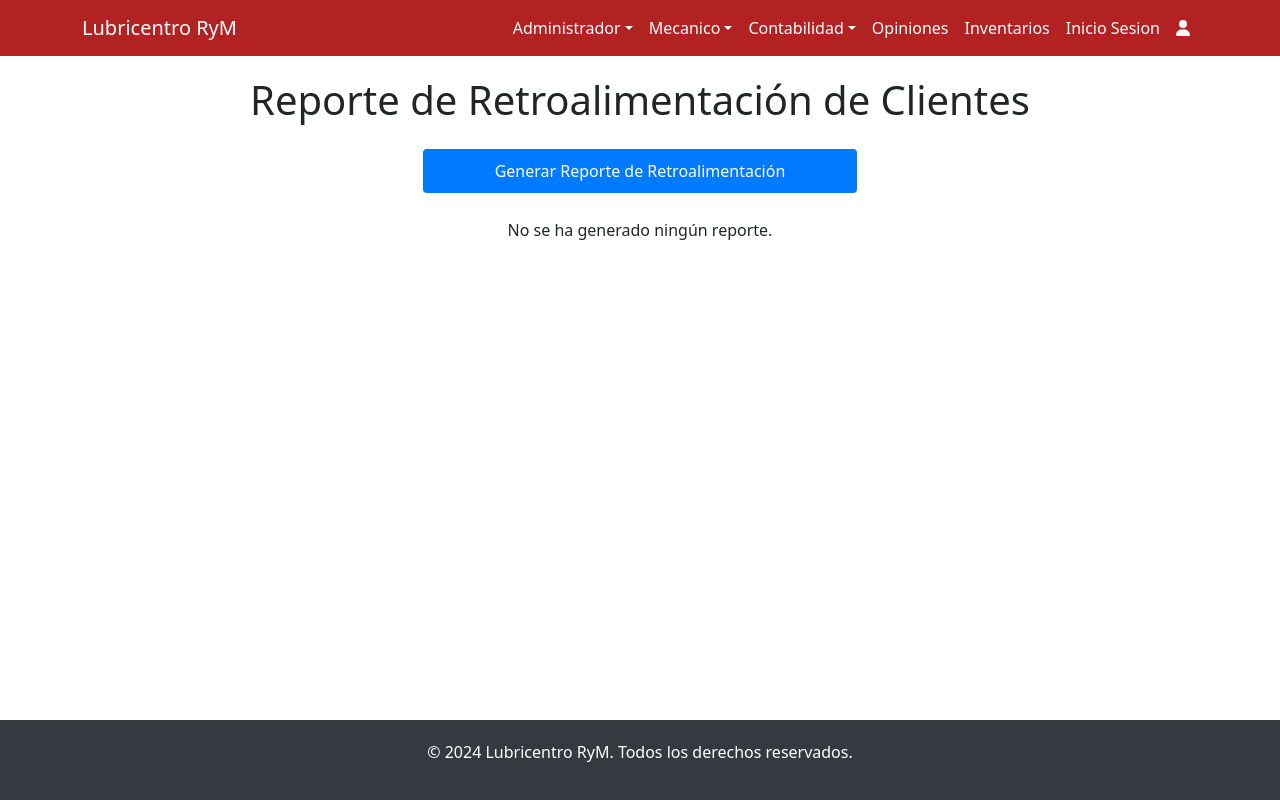
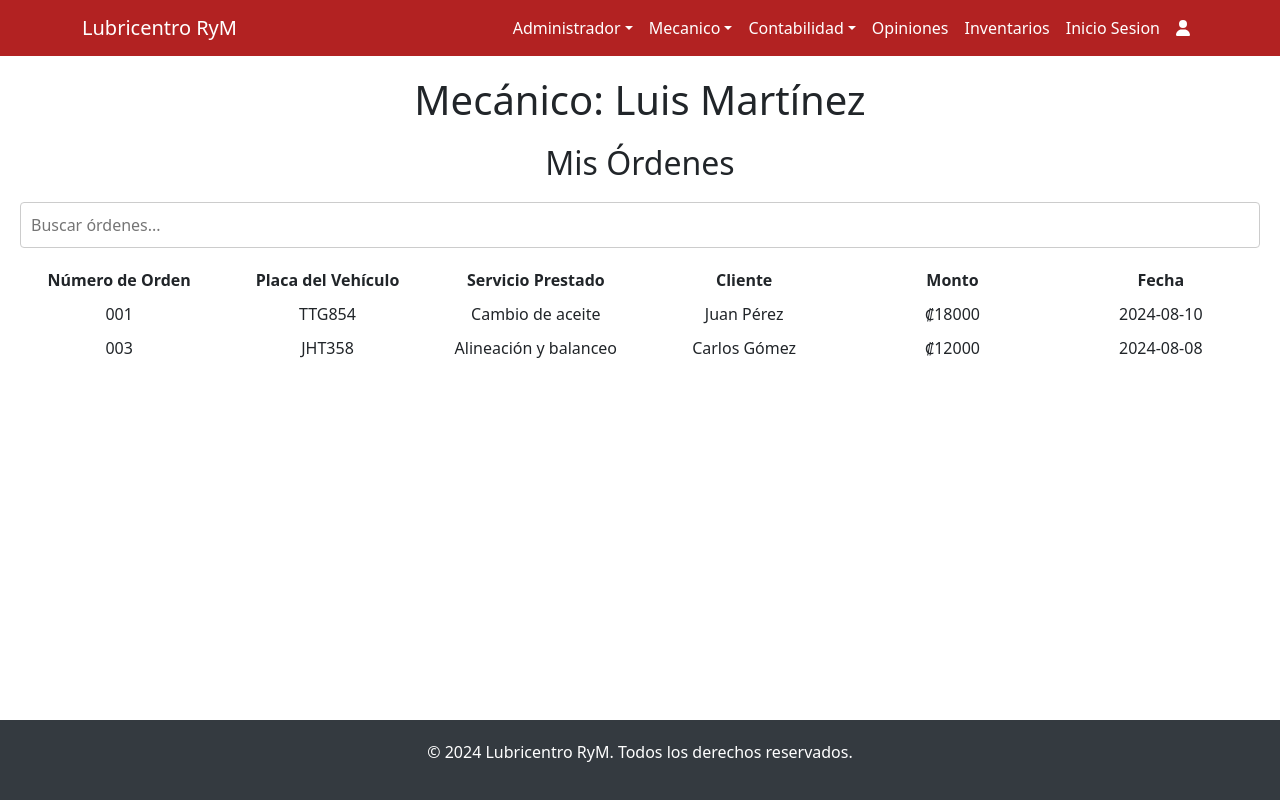
Before and after one commit to bacosta30762/ProyectoFinalFidelitas, a React (Create React App) app in the folder web-page-lubricentro/: page /mis-ordenes in a window 1280 px wide. Built offline with nearby package versions, Linux system fonts and the light colour scheme; what @react-pdf/renderer would draw is missing.

Commit message:
se agrega el reducer y action de ordenes de mecanico, se implementa en MechanicOrdenListPage

```diff
--- a/web-page-lubricentro/src/App.jsx
+++ b/web-page-lubricentro/src/App.jsx
@@ -103,13 +103,10 @@ function App() {
           <Route path="/perfileditar/:id" element={<Perfileditar />} />
           <Route path="/lista-ordenes/*" element={<ListaOrdenesPage />} />
           <Route path="/reporte-ordenes/*" element={<ReporteOrdenesPage />} />
-          <Route
-            path="/mis-ordenes/*"
-            element={<MechanicFeedbackReportPage />}
-          />
+          <Route path="/mis-ordenes/*" element={<MechanicOrdenListPage />} />
           <Route
             path="/reporte-retroalimentacion/*"
-            element={<MechanicOrdenListPage />}
+            element={<MechanicFeedbackReportPage />}
           />
           <Route path="/user/*" element={<UserPage />} />
           <Route path="notifications" element={<UserNotificationsPage />} />
--- a/web-page-lubricentro/src/components/HeaderFooter/header.js
+++ b/web-page-lubricentro/src/components/HeaderFooter/header.js
@@ -36,10 +36,10 @@ export default function AppHeader() {
               </NavDropdown.Item>
             </NavDropdown>
             <NavDropdown title="Mecanico" id="basic-nav-dropdown">
-              <NavDropdown.Item as={NavLink} to="/reporte-retroalimentacion">
+              <NavDropdown.Item as={NavLink} to="/mis-ordenes">
                 Mis Órdenes
               </NavDropdown.Item>
-              <NavDropdown.Item as={NavLink} to="/mis-ordenes">
+              <NavDropdown.Item as={NavLink} to="/reporte-retroalimentacion">
                 Reportes de Retroalimentacion
               </NavDropdown.Item>
             </NavDropdown>
--- a/web-page-lubricentro/src/pages/MechanicOrdenListPage.jsx
+++ b/web-page-lubricentro/src/pages/MechanicOrdenListPage.jsx
@@ -1,11 +1,17 @@
-import React, { useState } from "react";
+// src/MechanicOrdenListPage.js
+import React, { useEffect, useState } from "react";
+import { useDispatch, useSelector } from "react-redux";
+import { setOrders, filterOrders } from "../redux/actions/reportOrderActions";
 
 const MechanicOrdenListPage = () => {
-  // Nombre del mecánico para el header (puedes cambiarlo dinámicamente según sea necesario)
-  const mecanicoNombre = "Luis Martínez";
+  const dispatch = useDispatch();
+  const filteredOrders = useSelector((state) => state.orders.filteredOrders);
+  const searchTerm = useSelector((state) => state.orders.searchTerm);
 
-  // Datos fake para las órdenes
-  const ordenes = [
+  const mecanicoNombre = "Luis Martínez"; // Nombre del mecánico
+
+  // Datos iniciales de las órdenes
+  const initialOrders = [
     {
       id: 1,
       numeroOrden: "001",
@@ -48,24 +54,14 @@ const MechanicOrdenListPage = () => {
     },
   ];
 
-  // Filtrar las órdenes para mostrar solo las asociadas al mecánico actual
-  const misOrdenes = ordenes.filter(
-    (orden) => orden.mecanico === mecanicoNombre
-  );
+  useEffect(() => {
+    dispatch(setOrders(initialOrders));
+    dispatch(filterOrders(mecanicoNombre, ""));
+  }, [dispatch, mecanicoNombre]);
 
-  // Estado para la búsqueda
-  const [searchTerm, setSearchTerm] = useState("");
-
-  // Función para filtrar las órdenes según el término de búsqueda
-  const filteredOrdenes = misOrdenes.filter(
-    (orden) =>
-      orden.numeroOrden.includes(searchTerm) ||
-      orden.placaVehiculo.toLowerCase().includes(searchTerm.toLowerCase()) ||
-      orden.servicio.toLowerCase().includes(searchTerm.toLowerCase()) ||
-      orden.cliente.toLowerCase().includes(searchTerm.toLowerCase()) ||
-      orden.monto.toLowerCase().includes(searchTerm.toLowerCase()) ||
-      orden.fecha.includes(searchTerm)
-  );
+  const handleSearchChange = (e) => {
+    dispatch(filterOrders(mecanicoNombre, e.target.value));
+  };
 
   return (
     <div style={{ padding: "20px" }}>
@@ -77,7 +73,7 @@ const MechanicOrdenListPage = () => {
         type="text"
         placeholder="Buscar órdenes..."
         value={searchTerm}
-        onChange={(e) => setSearchTerm(e.target.value)}
+        onChange={handleSearchChange}
         style={{
           marginBottom: "20px",
           padding: "10px",
@@ -115,8 +111,8 @@ const MechanicOrdenListPage = () => {
           <strong>Fecha</strong>
         </div>
 
-        {filteredOrdenes.length > 0 ? (
-          filteredOrdenes.map((orden) => (
+        {filteredOrders.length > 0 ? (
+          filteredOrders.map((orden) => (
             <React.Fragment key={orden.id}>
               <div>{orden.numeroOrden}</div>
               <div>{orden.placaVehiculo}</div>
--- /dev/null
+++ b/web-page-lubricentro/src/redux/actions/reportOrderActions.js
@@ -0,0 +1,14 @@
+// src/redux/actions/reportOrderActions.js
+
+export const SET_ORDERS = "SET_ORDERS";
+export const FILTER_ORDERS = "FILTER_ORDERS";
+
+export const setOrders = (orders) => ({
+  type: SET_ORDERS,
+  payload: orders,
+});
+
+export const filterOrders = (mecanicoNombre, searchTerm) => ({
+  type: FILTER_ORDERS,
+  payload: { mecanicoNombre, searchTerm },
+});
--- /dev/null
+++ b/web-page-lubricentro/src/redux/reducers/reportOrderReducer.js
@@ -0,0 +1,43 @@
+// src/redux/reducers/reportOrderReducer.js
+
+import { SET_ORDERS, FILTER_ORDERS } from "../actions/reportOrderActions";
+
+const initialState = {
+  orders: [],
+  filteredOrders: [],
+  searchTerm: "",
+};
+
+const reportOrderReducer = (state = initialState, action) => {
+  switch (action.type) {
+    case SET_ORDERS:
+      return {
+        ...state,
+        orders: action.payload,
+        filteredOrders: action.payload,
+      };
+
+    case FILTER_ORDERS: {
+      const { mecanicoNombre, searchTerm } = action.payload;
+      const filteredOrders = state.orders
+        .filter((order) => order.mecanico === mecanicoNombre)
+        .filter(
+          (order) =>
+            order.numeroOrden.includes(searchTerm) ||
+            order.placaVehiculo
+              .toLowerCase()
+              .includes(searchTerm.toLowerCase()) ||
+            order.servicio.toLowerCase().includes(searchTerm.toLowerCase()) ||
+            order.cliente.toLowerCase().includes(searchTerm.toLowerCase()) ||
+            order.monto.toLowerCase().includes(searchTerm.toLowerCase()) ||
+            order.fecha.includes(searchTerm)
+        );
+      return { ...state, searchTerm, filteredOrders };
+    }
+
+    default:
+      return state;
+  }
+};
+
+export default reportOrderReducer;
--- a/web-page-lubricentro/src/redux/store.js
+++ b/web-page-lubricentro/src/redux/store.js
@@ -5,6 +5,7 @@ import reportReducer from "./reducers/reportReducer";
 import newsletterReducer from "./reducers/newsletterReducer";
 import userReducer from "./reducers/userReducer";
 import calendarReducer from "./reducers/calendarReducer";
+import reportOrderReducer from "./reducers/reportOrderReducer";
 
 const store = configureStore({
   reducer: {
@@ -13,6 +14,7 @@ const store = configureStore({
     newsletters: newsletterReducer,
     users: userReducer,
     calendar: calendarReducer,
+    orders: reportOrderReducer,
   },
 });
 
```
